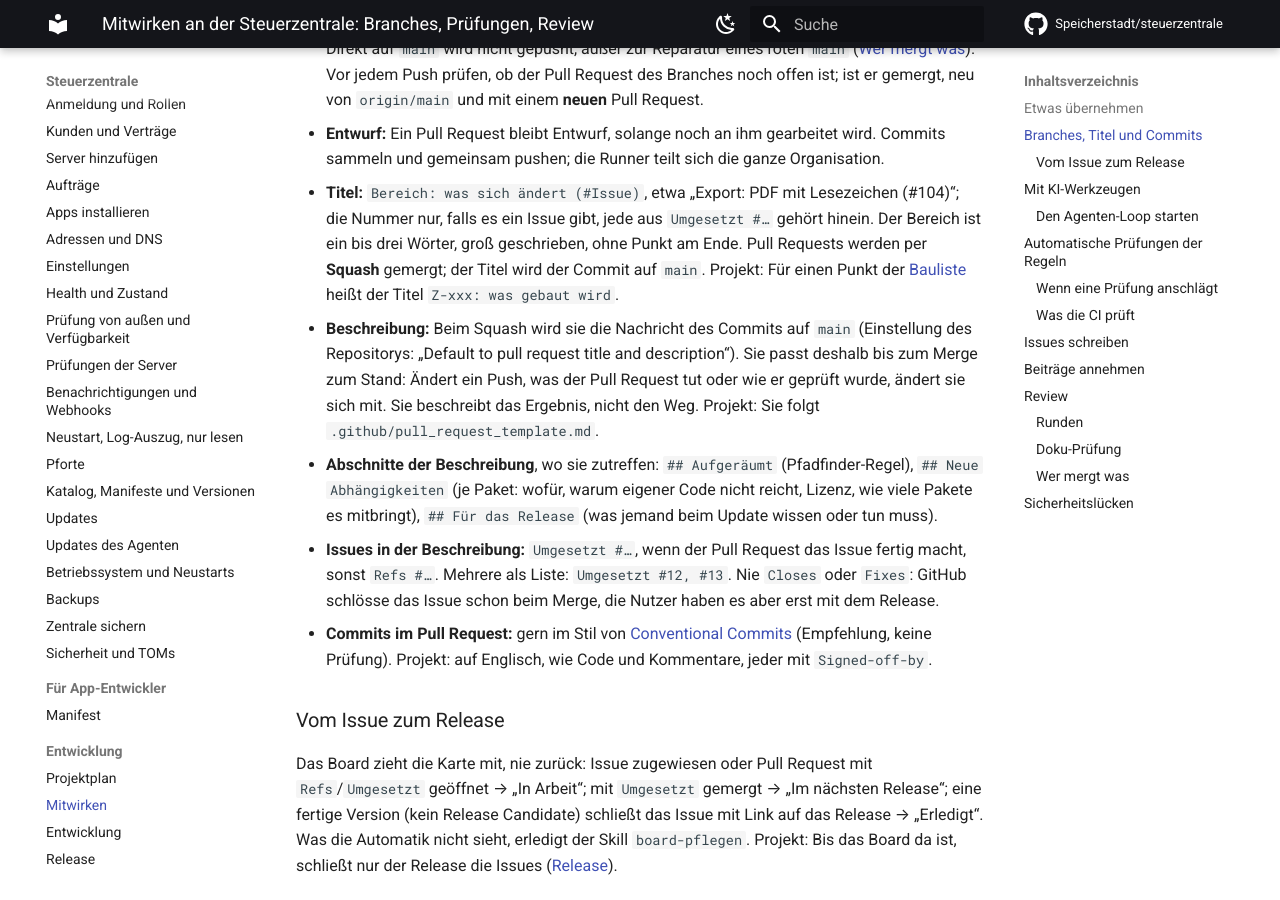
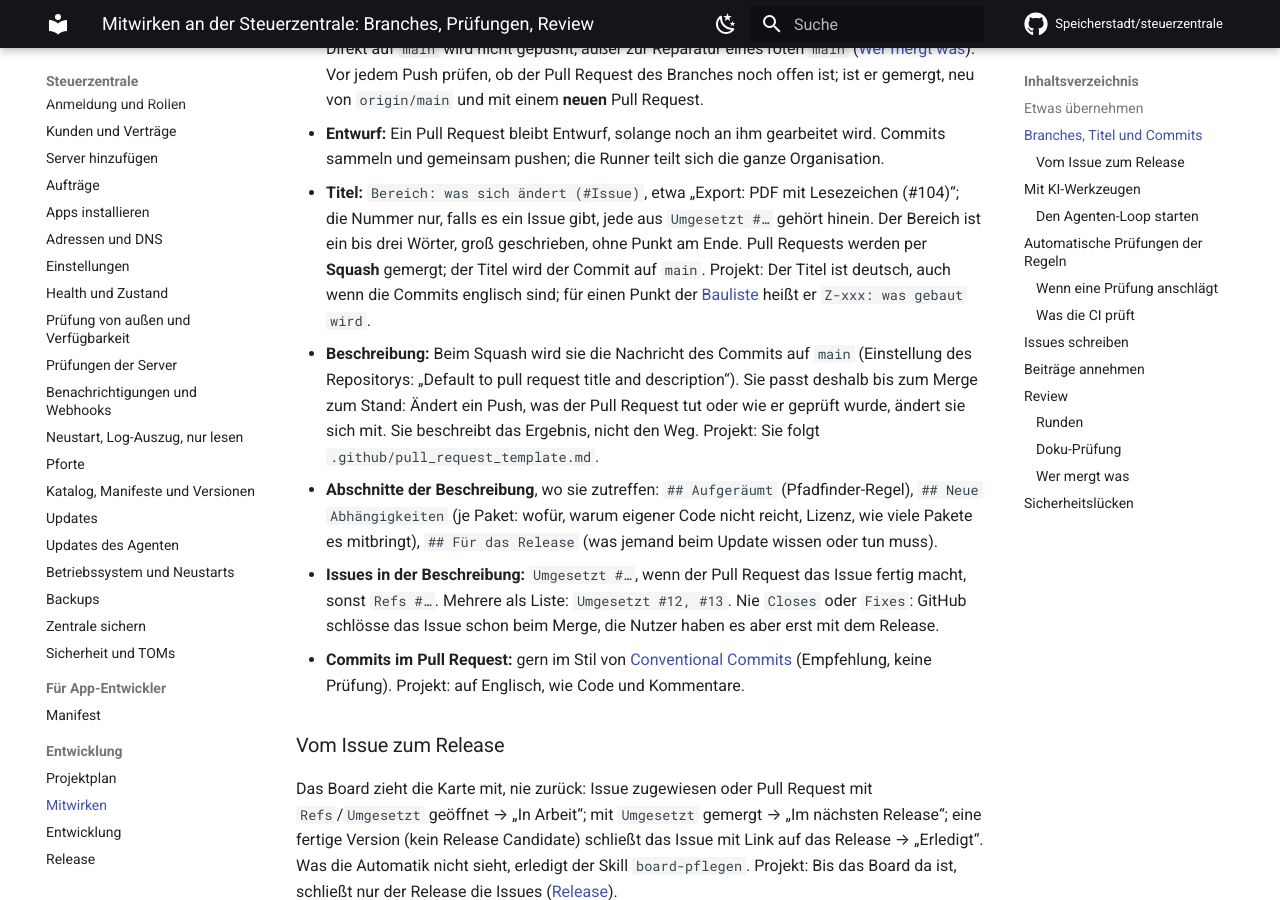
Before and after one commit to Speicherstadt/steuerzentrale, an MkDocs documentation site: the page built from docs/mitwirken.md, in a window 1280 px wide and 900 px high, scrolled down 1487 px. Built offline with MkDocs 1.6.1 and Material for MkDocs 9.7.7, drawn with Linux system fonts in a browser that asks for light colours; comment, search, counter and statistics services are not loaded.

Commit message:
docs: keep the German PR title and state the DCO once in mitwirken.md
The former CLAUDE.md said the title is German ("German, no trailing period"); the new page
dropped it, while the commits are English and the title becomes the commit on main.
Signed-off-by stood twice on the page; it stays in the first list with the link to the DCO.

Co-Authored-By: Claude Opus 5.5 <noreply@anthropic.com>
Claude-Session: https://claude.ai/code/session_01Y3rdfYczQTEwj9sW7zxtt5
Signed-off-by: Claude <noreply@anthropic.com>

```diff
--- a/docs/mitwirken.md
+++ b/docs/mitwirken.md
@@ -37,11 +37,11 @@ Ein Board gibt es für die Steuerzentrale noch nicht; was gebaut wird, steht in
 
 - **Branch:** Wer Schreibrecht hat, legt den Branch im Repository an, alle anderen in ihrem Fork. Direkt auf `main` wird nicht gepusht, außer zur Reparatur eines roten `main` ([Wer mergt was](#wer-mergt-was)). Vor jedem Push prüfen, ob der Pull Request des Branches noch offen ist; ist er gemergt, neu von `origin/main` und mit einem **neuen** Pull Request.
 - **Entwurf:** Ein Pull Request bleibt Entwurf, solange noch an ihm gearbeitet wird. Commits sammeln und gemeinsam pushen; die Runner teilt sich die ganze Organisation.
-- **Titel:** `Bereich: was sich ändert (#Issue)`, etwa „Export: PDF mit Lesezeichen (#104)“; die Nummer nur, falls es ein Issue gibt, jede aus `Umgesetzt #…` gehört hinein. Der Bereich ist ein bis drei Wörter, groß geschrieben, ohne Punkt am Ende. Pull Requests werden per **Squash** gemergt; der Titel wird der Commit auf `main`. Projekt: Für einen Punkt der [Bauliste](https://github.com/Speicherstadt/steuerzentrale/blob/main/BAULISTE.md) heißt der Titel `Z-xxx: was gebaut wird`.
+- **Titel:** `Bereich: was sich ändert (#Issue)`, etwa „Export: PDF mit Lesezeichen (#104)“; die Nummer nur, falls es ein Issue gibt, jede aus `Umgesetzt #…` gehört hinein. Der Bereich ist ein bis drei Wörter, groß geschrieben, ohne Punkt am Ende. Pull Requests werden per **Squash** gemergt; der Titel wird der Commit auf `main`. Projekt: Der Titel ist deutsch, auch wenn die Commits englisch sind; für einen Punkt der [Bauliste](https://github.com/Speicherstadt/steuerzentrale/blob/main/BAULISTE.md) heißt er `Z-xxx: was gebaut wird`.
 - **Beschreibung:** Beim Squash wird sie die Nachricht des Commits auf `main` (Einstellung des Repositorys: „Default to pull request title and description“). Sie passt deshalb bis zum Merge zum Stand: Ändert ein Push, was der Pull Request tut oder wie er geprüft wurde, ändert sie sich mit. Sie beschreibt das Ergebnis, nicht den Weg. Projekt: Sie folgt `.github/pull_request_template.md`.
 - **Abschnitte der Beschreibung**, wo sie zutreffen: `## Aufgeräumt` (Pfadfinder-Regel), `## Neue Abhängigkeiten` (je Paket: wofür, warum eigener Code nicht reicht, Lizenz, wie viele Pakete es mitbringt), `## Für das Release` (was jemand beim Update wissen oder tun muss).
 - **Issues in der Beschreibung:** `Umgesetzt #…`, wenn der Pull Request das Issue fertig macht, sonst `Refs #…`. Mehrere als Liste: `Umgesetzt #12, #13`. Nie `Closes` oder `Fixes`: GitHub schlösse das Issue schon beim Merge, die Nutzer haben es aber erst mit dem Release.
-- **Commits im Pull Request:** gern im Stil von [Conventional Commits](https://www.conventionalcommits.org/de/) (Empfehlung, keine Prüfung). Projekt: auf Englisch, wie Code und Kommentare, jeder mit `Signed-off-by`.
+- **Commits im Pull Request:** gern im Stil von [Conventional Commits](https://www.conventionalcommits.org/de/) (Empfehlung, keine Prüfung). Projekt: auf Englisch, wie Code und Kommentare.
 
 ### Vom Issue zum Release { #vom-issue-zum-release }
 
```
